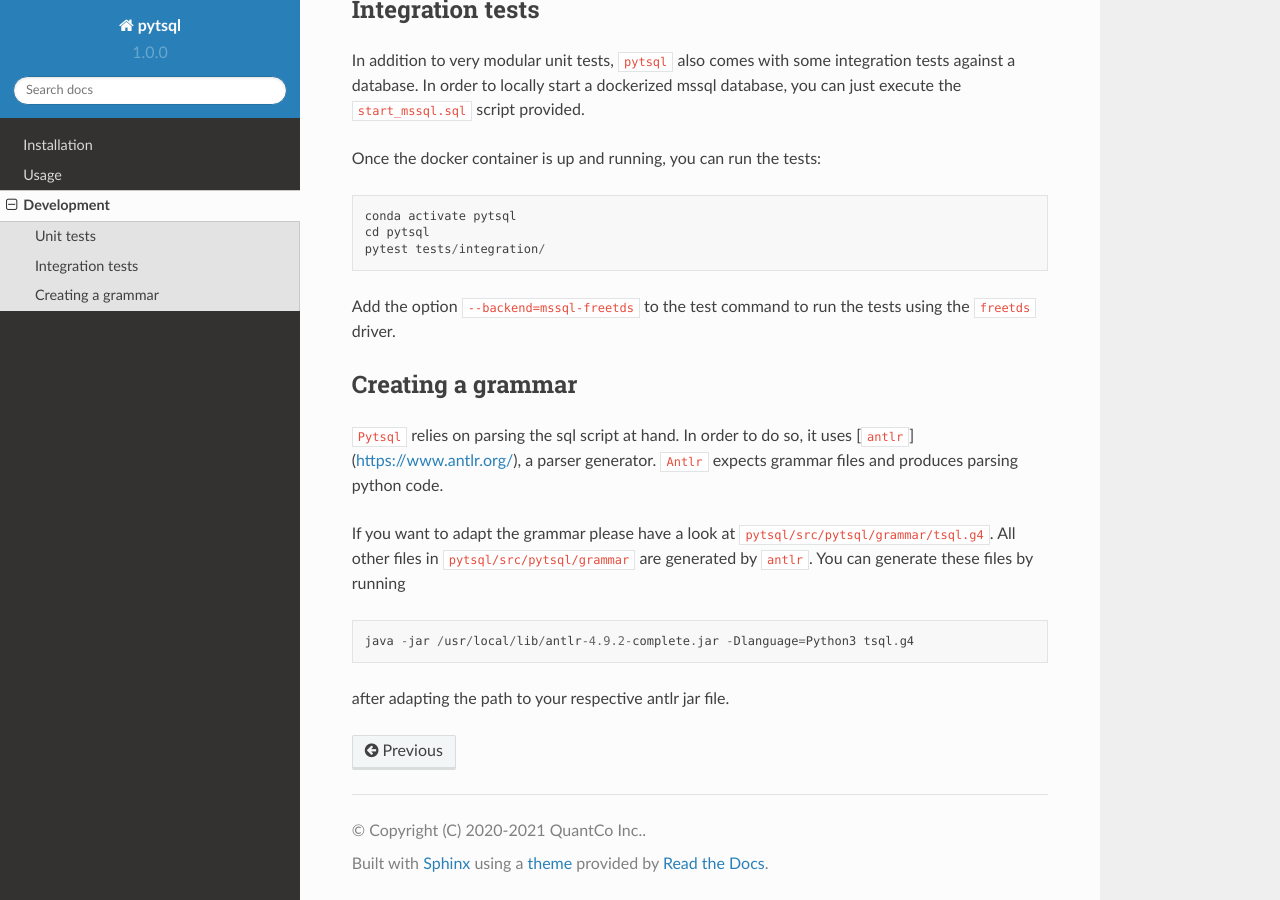
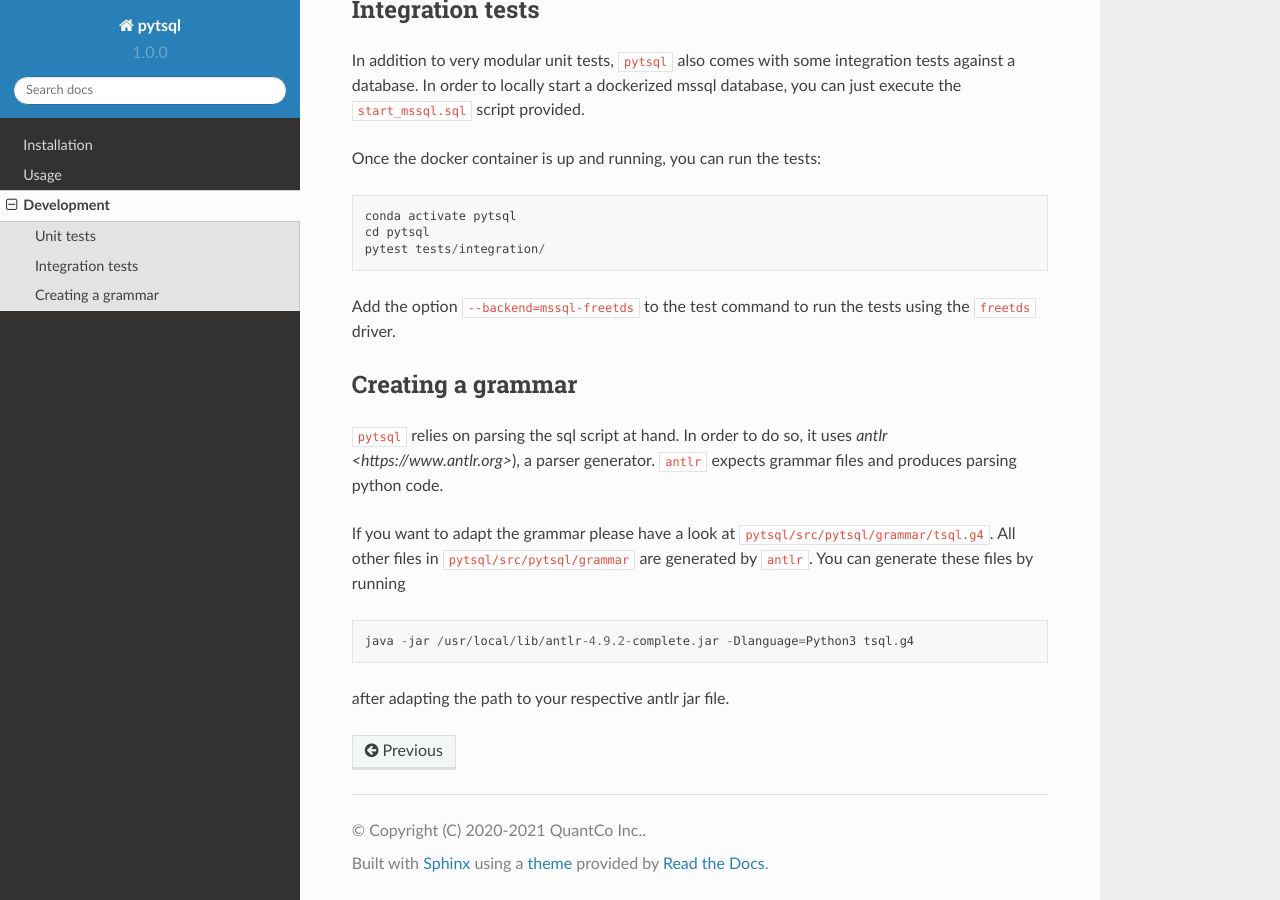
Before and after one commit to Quantco/pytsql, a Sphinx documentation site: the page built from docs/source/development.rst, in a window 1280 px wide and 900 px high, scrolled down 762 px. Built offline with Sphinx 7.4.7 and the Read the Docs theme 2.0.0, drawn with Linux system fonts in a browser that asks for light colours; pages that are not in the unit, such as notebooks, are missing from menus.

Commit message:
Fix link.

```diff
--- a/docs/source/development.rst
+++ b/docs/source/development.rst
@@ -59,8 +59,8 @@
 Creating a grammar
 ------------------
 
-``Pytsql`` relies on parsing the sql script at hand. In order to do so, it uses
-[``antlr``](https://www.antlr.org/), a parser generator. ``Antlr`` expects grammar files
+``pytsql`` relies on parsing the sql script at hand. In order to do so, it uses
+`antlr <https://www.antlr.org>`), a parser generator. ``antlr`` expects grammar files
 and produces parsing python code.
 
 If you want to adapt the grammar please have a look at ``pytsql/src/pytsql/grammar/tsql.g4``.
```
